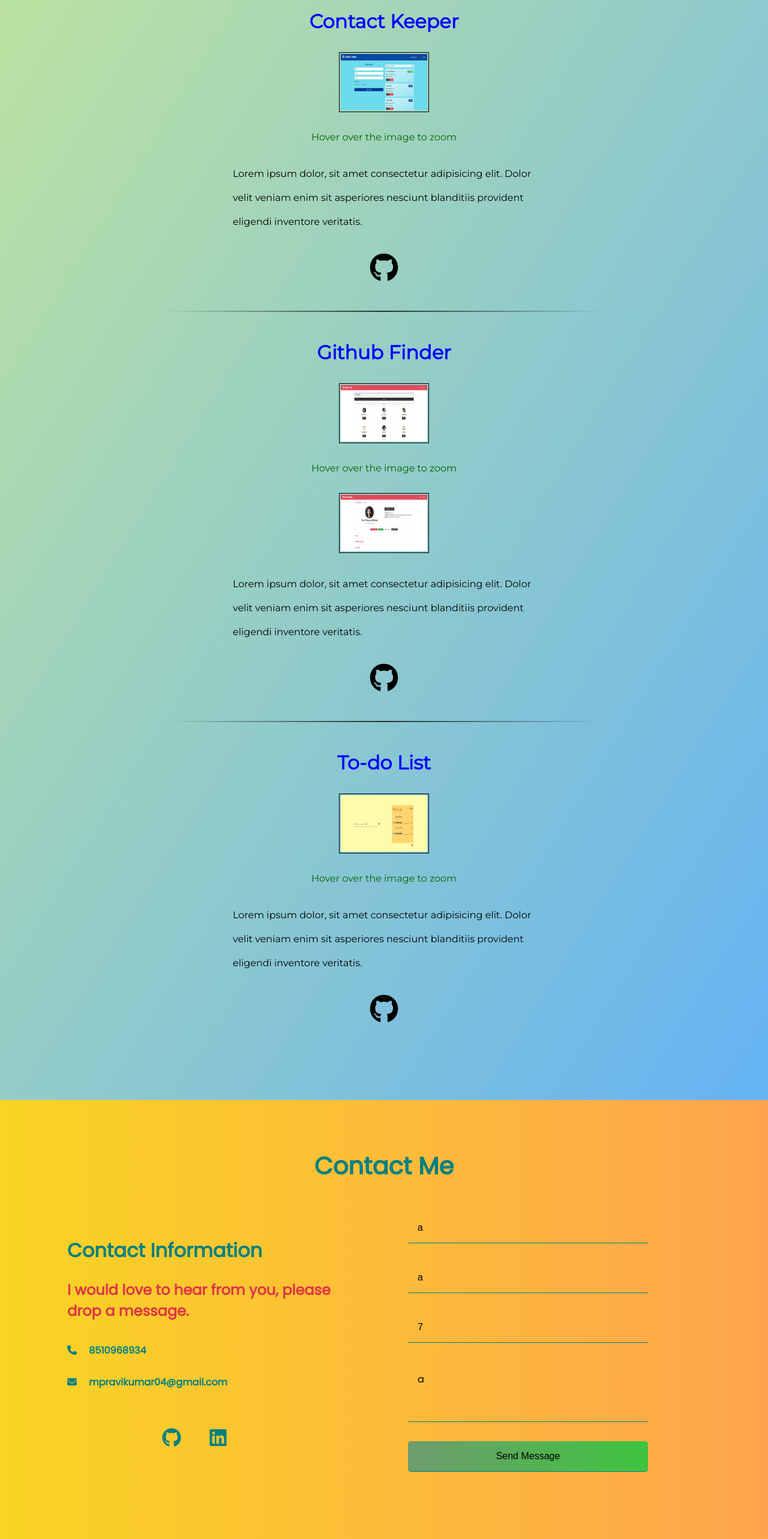
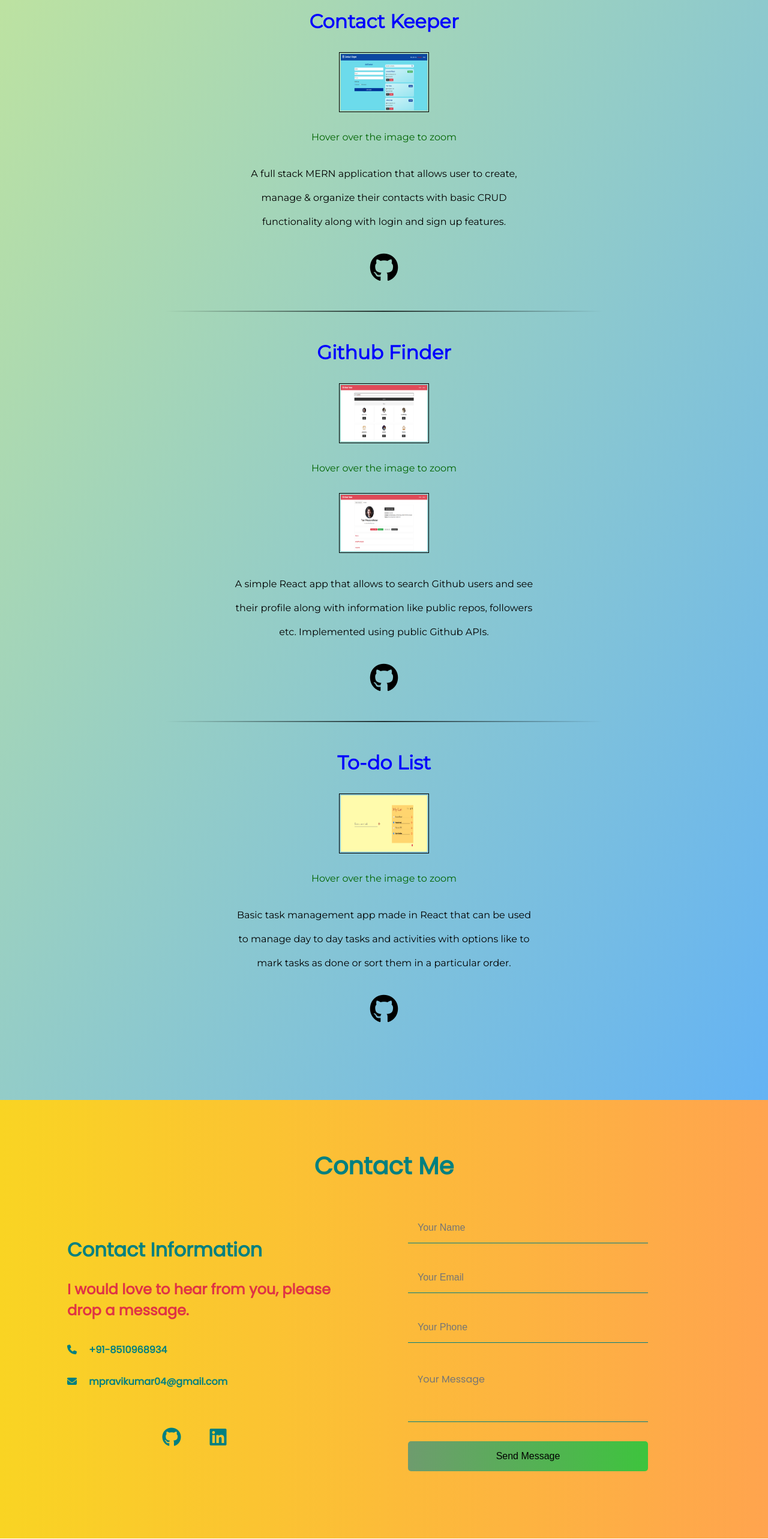
Before and after one commit to ravipanchal24/Personal-Site, a React (Create React App) app: page / in a window 1280 px wide. Shown: the part 1605-4171 px from the top of the page at 60% size. Built offline with nearby package versions, Linux system fonts and the light colour scheme; the HTML template or start-up script is replaced by a standard one.

Commit message:
Added email functionality

```diff
--- a/package.json
+++ b/package.json
@@ -3,9 +3,11 @@
   "version": "0.1.0",
   "private": true,
   "dependencies": {
+    "@emailjs/browser": "^3.10.0",
     "@testing-library/jest-dom": "^5.16.5",
     "@testing-library/react": "^13.4.0",
     "@testing-library/user-event": "^13.5.0",
+    "latest": "^0.2.0",
     "react": "^18.2.0",
     "react-dom": "^18.2.0",
     "react-scripts": "5.0.1",
--- a/src/App.css
+++ b/src/App.css
@@ -298,6 +298,7 @@ body{
 .project-description{
     color: black;
     line-height: 2.5rem;
+    text-align: center;
 }
 
 .project a {
@@ -389,10 +390,6 @@ hr{
     font-size: 1rem;
 }
 
-.contact-form::placeholder{
-    color: black;
-}
-
 .submitForm{
     font-size: 1rem;
     background-image: linear-gradient(to right, rgb(110, 156, 110), rgb(37, 216, 37),rgb(37, 216, 37));
@@ -400,6 +397,7 @@ hr{
     background-position: left;
     cursor: pointer;
     border-radius: 5px;
+    border: none;
 }
 
 .submitForm:hover{
@@ -447,7 +445,7 @@ input::-webkit-inner-spin-button {
 }
 
 /* responsiveness code */
-@media screen and (max-width: 480px) {
+@media screen and (max-width: 500px) {
 
     .intro{
         padding: 5rem 1rem;
--- a/src/components/Contact.js
+++ b/src/components/Contact.js
@@ -1,14 +1,17 @@
-import React from "react";
+import React, { useRef } from "react";
 import { useState } from "react";
+import emailjs from '@emailjs/browser';
 const Tech = () => {
   const [contact, setContact] = useState({
-    name: "a",
-    email: "a",
-    phone: "7",
-    msg: "a",
+    name: "",
+    email: "",
+    phone: "",
+    msg: "",
   });
 
   const { name, email, phone, msg } = contact;
+
+  const form = useRef();
 
   const onChange = (e) => {
     setContact({ ...contact, [e.target.name]: [e.target.value] });
@@ -20,6 +23,14 @@ const Tech = () => {
       document.querySelector("#submitForm").style.display = "none";
       document.querySelector(".submitSuccess").style.display = "flex";
       document.querySelector(".errormsg").style.display = "none";
+
+      emailjs.sendForm('service_ksdkf86', 'template_aw0mfup', form.current, 'L0U0J8QwPbUIdcUCD')
+      .then((result) => {
+          console.log(result.text);
+      }, (error) => {
+          console.log(error.text);
+      });
+
     } else if (name === "" || email === "" || phone === "" || msg === "") {
       document.querySelector(".errormsg").style.display = "block";
     }
@@ -33,10 +44,17 @@ const Tech = () => {
           <h1>Contact Information</h1>
           <h2>I would love to hear from you, please drop a message.</h2>
           <p>
-            <i className="fa-solid fa-phone"></i> 8510968934
+            <i className="fa-solid fa-phone"></i> +91-8510968934
           </p>
           <p>
-            <i className="fa-solid fa-envelope"></i> mpravikumar04@gmail.com
+            <i className="fa-solid fa-envelope"></i>{" "}
+            <a
+              href="mailto:mpravikumar04@gmail.com"
+              style={{ textDecoration: "none", color: "teal" }}
+            >
+              {" "}
+              mpravikumar04@gmail.com
+            </a>
           </p>
           <div className="social-media">
             <a
@@ -61,13 +79,14 @@ const Tech = () => {
             style={{
               color: "red",
               border: "none",
-              margin: "1rem 0 -1rem 1rem",
+              margin: "1rem 0 -2rem 1rem",
               display: "none",
+              width: "fit-content",
             }}
           >
             Please fill all the fields!
           </h3>
-          <form>
+          <form ref={form}>
             <input
               name="name"
               type="text"
--- a/src/components/Projects.js
+++ b/src/components/Projects.js
@@ -16,9 +16,7 @@ const Projects = () => {
           />
           <p className="project-hover">Hover over the image to zoom</p>
           <p className="project-description">
-            Lorem ipsum dolor, sit amet consectetur adipisicing elit. Dolor
-            velit veniam enim sit asperiores nesciunt blanditiis provident
-            eligendi inventore veritatis.
+            A full stack MERN application that allows user to create, manage & organize their contacts with basic CRUD functionality along with login and sign up features.
           </p>
           <a
             href="https://github.com/ravipanchal24/Contact-Keeper"
@@ -43,9 +41,8 @@ const Projects = () => {
             alt="githubfinder2"
           />
           <p className="project-description">
-            Lorem ipsum dolor, sit amet consectetur adipisicing elit. Dolor
-            velit veniam enim sit asperiores nesciunt blanditiis provident
-            eligendi inventore veritatis.
+            A simple React app that allows to search Github users and see their profile along with information like public repos, followers etc.
+            Implemented using public Github APIs.
           </p>
           <a
             href="https://github.com/ravipanchal24/github-finder"
@@ -67,9 +64,7 @@ const Projects = () => {
           />
           <p className="project-hover">Hover over the image to zoom</p>
           <p className="project-description">
-            Lorem ipsum dolor, sit amet consectetur adipisicing elit. Dolor
-            velit veniam enim sit asperiores nesciunt blanditiis provident
-            eligendi inventore veritatis.
+            Basic task management app made in React that can be used to manage day to day tasks and activities with options like to mark tasks as done or sort them in a particular order.
           </p>
           <a
             href="https://github.com/ravipanchal24/todoListApp"
```
Also changed, not shown: 1 other file (tests, documents, lock files or other folders).
